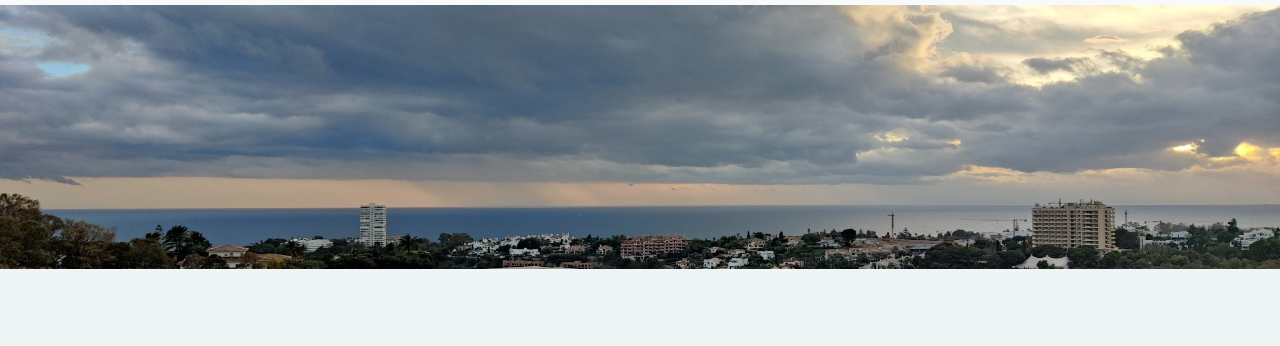
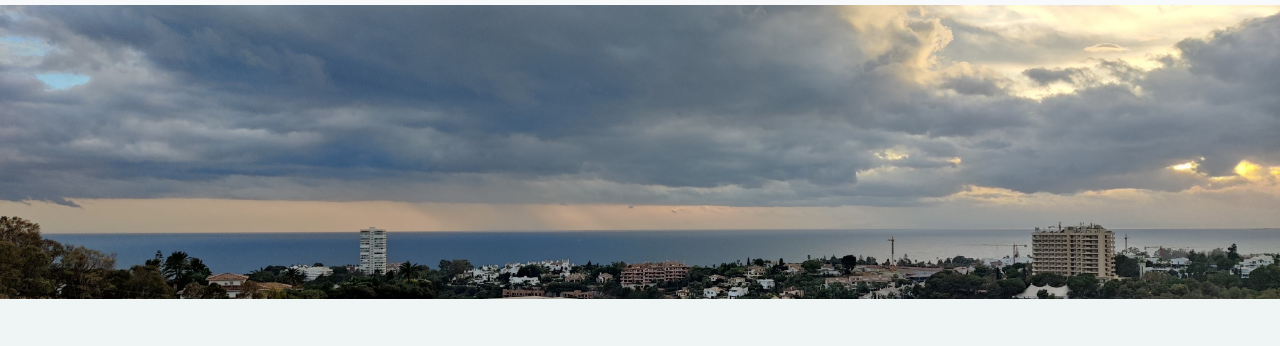
Before and after one commit to sapsu/portfolio-project, a plain HTML site: page index.html in a window 1280 px wide. Shown: the part 51-397 px from the top of the page. Drawn offline with nearby package versions, Linux system fonts and the light colour scheme.

Commit message:
Updated header image height

```diff
--- a/styles/styles.css
+++ b/styles/styles.css
@@ -24,6 +24,6 @@ h2 {
 }
 
 .header {
-  max-height: 320px;
+  max-height: 350px;
   width: 100%;
 }
```
